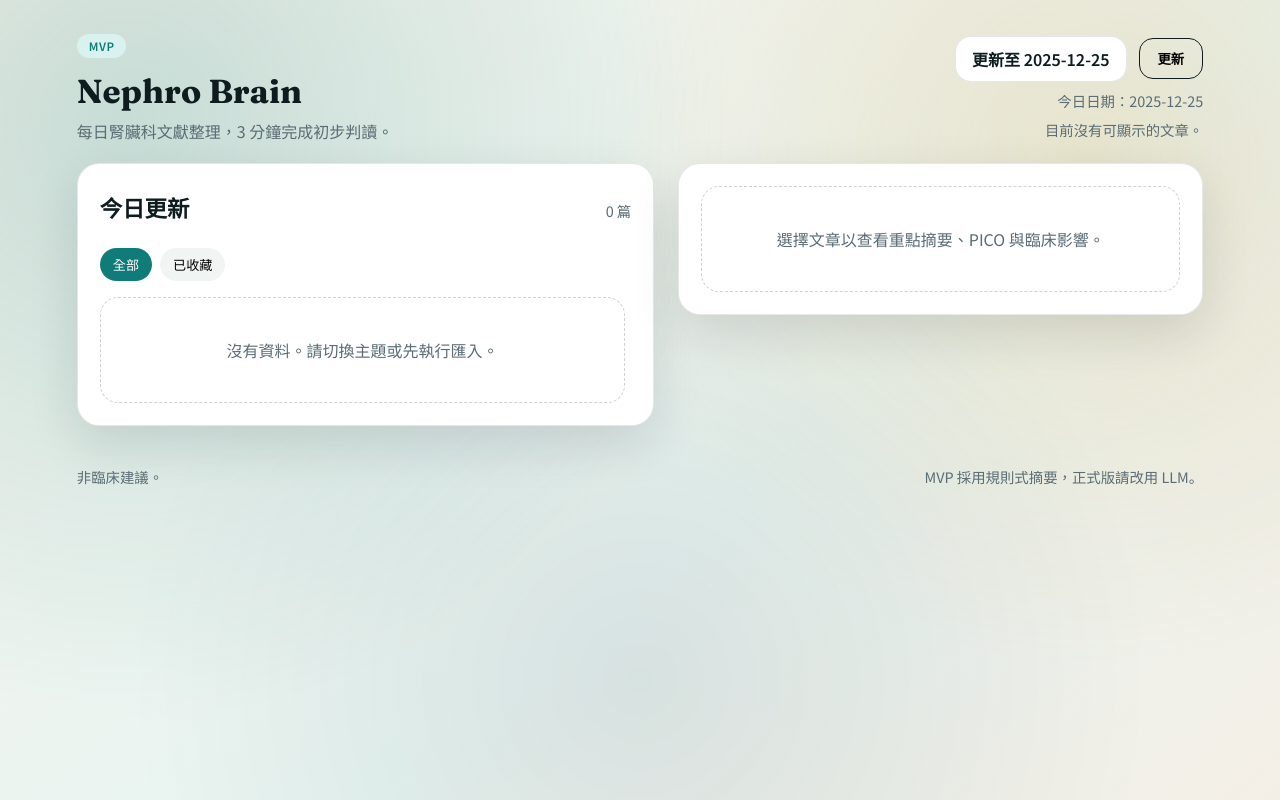
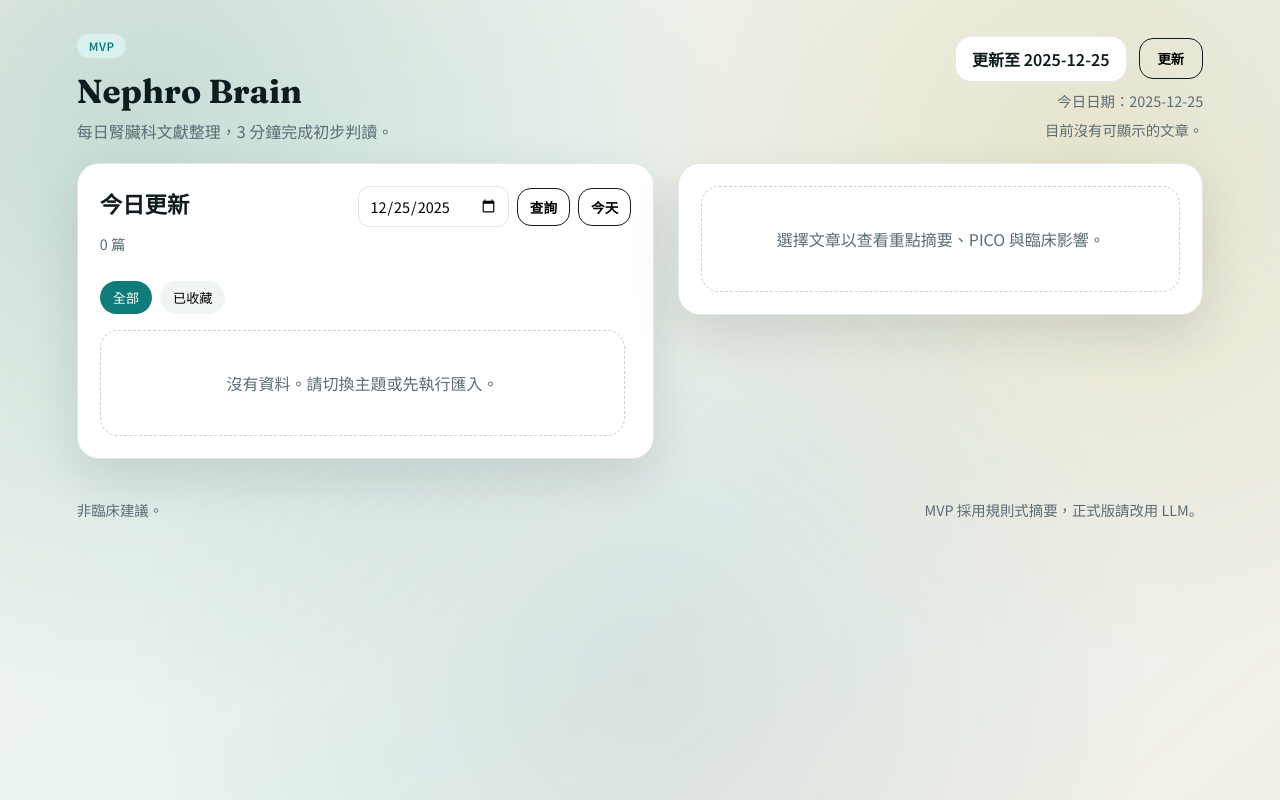
Before and after one commit to ecbrandnewday/annie-nephro-brain, a Flask app: page / in a window 1280 px wide. Run offline with Flask 3, Linux system fonts and the light colour scheme; data that the repository does not hold is empty.

Commit message:
Adjust date ingest and UI

```diff
--- a/app.py
+++ b/app.py
@@ -1,11 +1,11 @@
 import json
 import os
-from datetime import date
+from datetime import date, datetime
 
 from flask import Flask, jsonify, render_template, request
 
 from db import get_db, get_meta, init_db
-from ingest import DEFAULT_JOURNALS, run_ingest
+from ingest import DEFAULT_JOURNALS, run_ingest, run_ingest_range
 
 app = Flask(__name__)
 
@@ -131,10 +131,38 @@ def toggle_favorite(article_id):
 
 @app.route("/api/refresh", methods=["POST"])
 def refresh_articles():
+    date_str = request.args.get("date")
+    start_str = request.args.get("start")
+    end_str = request.args.get("end")
     days = int(request.args.get("days", 3))
     max_per_journal = int(request.args.get("max_per_journal", 5))
-    stored = run_ingest(DEFAULT_JOURNALS, days, max_per_journal)
-    return jsonify({"stored": stored})
+    if start_str or end_str:
+        if not (start_str and end_str):
+            return jsonify({"error": "start and end required"}), 400
+        try:
+            start_date = datetime.strptime(start_str, "%Y-%m-%d").date()
+            end_date = datetime.strptime(end_str, "%Y-%m-%d").date()
+        except ValueError:
+            return jsonify({"error": "invalid date range"}), 400
+        if start_date > end_date:
+            return jsonify({"error": "start after end"}), 400
+        stored = run_ingest_range(
+            DEFAULT_JOURNALS, start_date, end_date, max_per_journal
+        )
+    elif date_str:
+        try:
+            target_date = datetime.strptime(date_str, "%Y-%m-%d").date()
+        except ValueError:
+            return jsonify({"error": "invalid date"}), 400
+        stored = run_ingest_range(
+            DEFAULT_JOURNALS, target_date, target_date, max_per_journal
+        )
+    else:
+        stored = run_ingest(DEFAULT_JOURNALS, days, max_per_journal)
+    conn = get_db()
+    last_sync = get_meta(conn, "last_sync")
+    conn.close()
+    return jsonify({"stored": stored, "last_sync": last_sync})
 
 
 if __name__ == "__main__":
--- a/ingest.py
+++ b/ingest.py
@@ -1,7 +1,7 @@
 import argparse
 import json
 import os
-from datetime import date, datetime, timedelta
+from datetime import date, datetime, timedelta, timezone
 from xml.etree import ElementTree as ET
 
 import requests
@@ -160,11 +160,9 @@ def upsert_article(conn, article):
     conn.commit()
 
 
-def run_ingest(journals, days, max_per_journal):
+def run_ingest_range(journals, start_date, end_date, max_per_journal):
     init_db()
     conn = get_db()
-    start_date = date.today() - timedelta(days=days)
-    end_date = date.today()
     stored = 0
     for journal in journals:
         pmids = fetch_article_ids(journal, start_date, end_date, max_per_journal)
@@ -194,9 +192,15 @@ def run_ingest(journals, days, max_per_journal):
             )
             upsert_article(conn, parsed)
             stored += 1
-    set_meta(conn, "last_sync", datetime.utcnow().isoformat())
+    set_meta(conn, "last_sync", datetime.now(timezone.utc).isoformat())
     conn.close()
     return stored
+
+
+def run_ingest(journals, days, max_per_journal):
+    start_date = date.today() - timedelta(days=days)
+    end_date = date.today()
+    return run_ingest_range(journals, start_date, end_date, max_per_journal)
 
 
 def main():
--- a/static/app.js
+++ b/static/app.js
@@ -11,6 +11,9 @@ const tagRowEl = document.getElementById("tag-row");
 const resultCountEl = document.getElementById("result-count");
 const dateChipEl = document.getElementById("today-date");
 const refreshBtn = document.getElementById("refresh-btn");
+const dateInputEl = document.getElementById("date-input");
+const dateSearchBtn = document.getElementById("date-search");
+const dateTodayBtn = document.getElementById("date-today");
 const todayLabelEl = document.getElementById("today-label");
 const lastSyncEl = document.getElementById("last-sync");
 const syncStatusEl = document.getElementById("sync-status");
@@ -125,7 +128,7 @@ const renderDetail = () => {
         </div>
       </div>
       <button class="favorite-btn ${article.favorite ? "saved" : ""}" id="favorite-btn">
-        ${article.favorite ? "已收藏" : "收藏"}
+        ${article.favorite ? "取消收藏" : "收藏"}
       </button>
     </div>
     <div class="section">
@@ -178,14 +181,18 @@ const render = () => {
 };
 
 const updateSyncInfo = (lastSync, statusText) => {
+  if (typeof lastSync !== "undefined") {
     if (lastSync) {
-    const date = new Date(lastSync);
+      const normalized =
+        /[zZ]|[+-]\d{2}:\d{2}$/.test(lastSync) ? lastSync : `${lastSync}Z`;
+      const date = new Date(normalized);
       const localized = Number.isNaN(date.getTime())
         ? lastSync
         : date.toLocaleString("zh-TW", { timeZone: TAIWAN_TZ });
       lastSyncEl.textContent = `最後同步：${localized}`;
     } else {
       lastSyncEl.textContent = "";
+    }
   }
   syncStatusEl.textContent = statusText || "";
 };
@@ -202,6 +209,27 @@ const getTaiwanDate = () => {
   const month = parts.find((part) => part.type === "month")?.value;
   const day = parts.find((part) => part.type === "day")?.value;
   return year && month && day ? `${year}-${month}-${day}` : "";
+};
+
+const loadArticlesForDate = async (dateValue) => {
+  if (!dateValue) {
+    await loadArticles();
+    return;
+  }
+  const response = await fetch(`/api/articles?date=${dateValue}`);
+  const data = await response.json();
+  state.articles = data.articles;
+  state.dateLabel = dateValue;
+  state.selectedId = state.articles[0] ? state.articles[0].id : null;
+  dateChipEl.textContent = `查詢日期 ${state.dateLabel}`;
+  updateSyncInfo(
+    data.last_sync,
+    data.articles.length ? "" : "該日期無文章。"
+  );
+  if (dateInputEl) {
+    dateInputEl.value = dateValue;
+  }
+  render();
 };
 
 const loadArticles = async (statusOverride) => {
@@ -225,6 +253,9 @@ const loadArticles = async (statusOverride) => {
   state.selectedId = state.articles[0] ? state.articles[0].id : null;
   dateChipEl.textContent = `更新至 ${state.dateLabel}`;
   todayLabelEl.textContent = `今日日期：${today}`;
+  if (dateInputEl) {
+    dateInputEl.value = today;
+  }
   updateSyncInfo(data.last_sync, statusText);
   render();
 };
@@ -251,4 +282,18 @@ refreshBtn.addEventListener("click", async () => {
   }
 });
 
+if (dateInputEl) {
+  dateInputEl.value = getTaiwanDate();
+}
+
+dateSearchBtn.addEventListener("click", () => {
+  loadArticlesForDate(dateInputEl.value);
+});
+
+dateTodayBtn.addEventListener("click", () => {
+  const today = getTaiwanDate();
+  dateInputEl.value = today;
+  loadArticlesForDate(today);
+});
+
 loadArticles();
--- a/static/styles.css
+++ b/static/styles.css
@@ -107,6 +107,27 @@ body {
   background: transparent;
   font-weight: 600;
   cursor: pointer;
+}
+
+.ghost.small {
+  padding: 8px 12px;
+  font-size: 0.85rem;
+}
+
+.date-filter {
+  display: flex;
+  align-items: center;
+  gap: 8px;
+  flex-wrap: wrap;
+}
+
+.date-filter input[type="date"] {
+  padding: 8px 10px;
+  border-radius: 12px;
+  border: 1px solid var(--line);
+  font-family: inherit;
+  font-size: 0.9rem;
+  background: white;
 }
 
 .layout {
@@ -339,6 +360,7 @@ h2 {
     text-align: left;
   }
 
+
   .layout {
     grid-template-columns: 1fr;
   }
--- a/templates/index.html
+++ b/templates/index.html
@@ -29,8 +29,15 @@
     <main class="layout">
       <section class="panel list-panel">
         <div class="panel-header">
-          <h2>今日更新</h2>
-          <p class="muted" id="result-count"></p>
+          <div>
+            <h2>今日更新</h2>
+            <p class="muted" id="result-count"></p>
+          </div>
+          <div class="date-filter">
+            <input type="date" id="date-input" />
+            <button class="ghost small" id="date-search">查詢</button>
+            <button class="ghost small" id="date-today">今天</button>
+          </div>
         </div>
         <div class="tag-row" id="tag-row"></div>
         <div class="list" id="article-list"></div>
```
Lines whose indentation alone changed are shown as unchanged.
